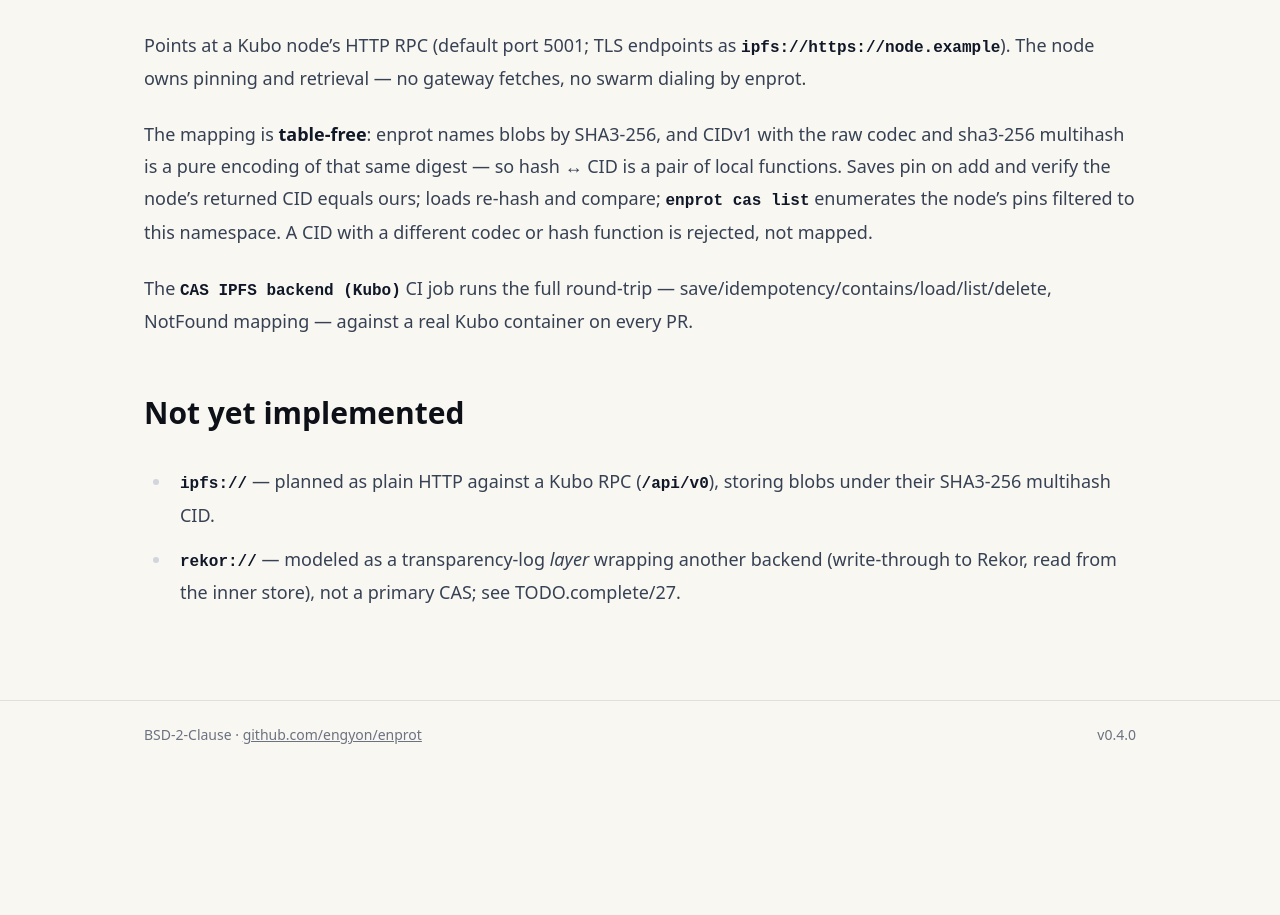
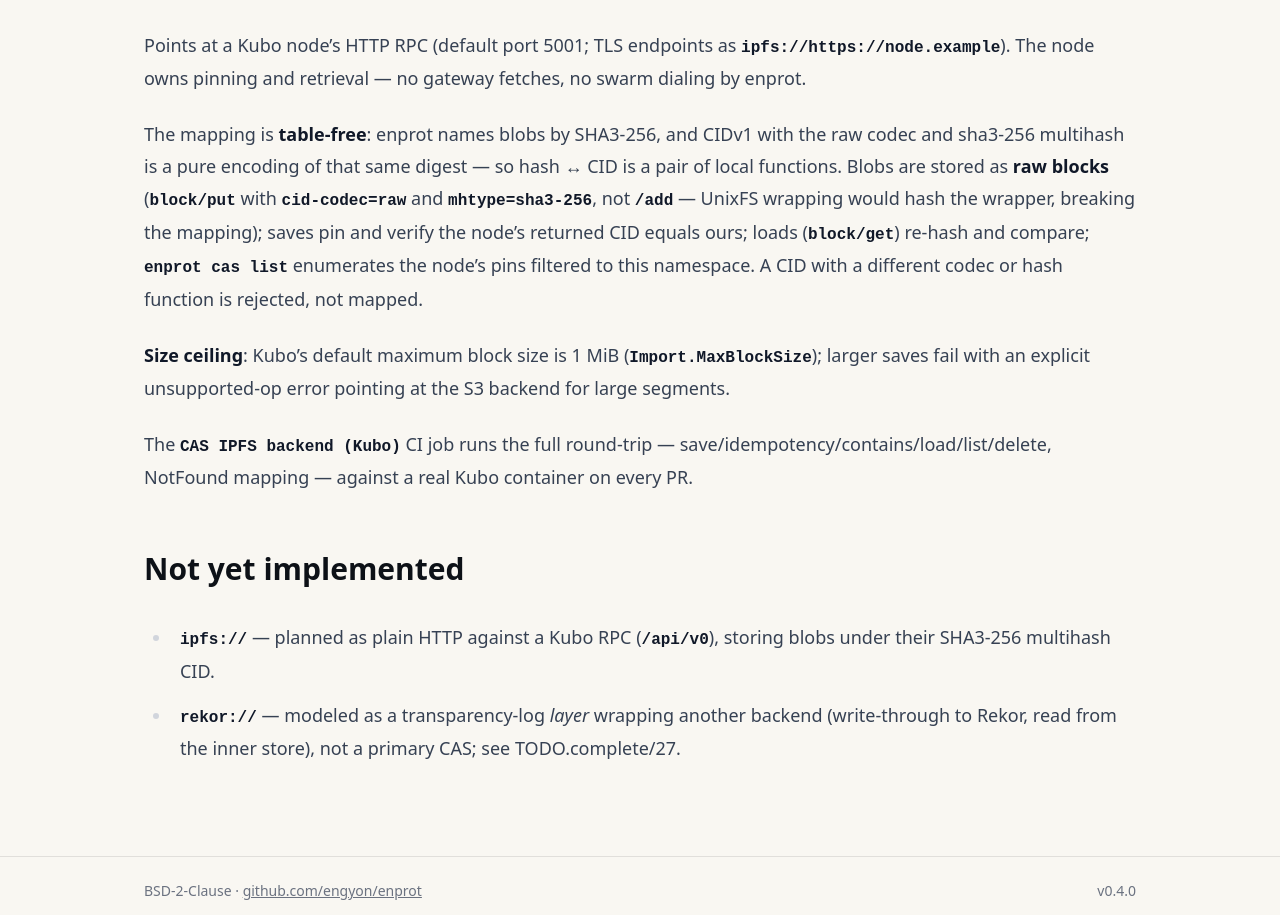
Before and after one commit to engyon/enprot, an Astro site in the folder docs/: page /docs/reference/cas-backends in a window 1280 px wide. Shown: the part 1988-2903 px from the top of the page. Before the commit the page ends 2757 px from the top, so only its background shows below. Built offline with nearby package versions, Linux system fonts and the light colour scheme; Astro itself is replaced by a stand-in of ours.

Commit message:
fix(cas-ipfs): raw blocks via block/put — /add wraps content in UnixFS, so its CID hashes the wrapper and can never equal the sha3-256 of the bytes; block/put with cid-codec=raw+mhtype=sha3-256 keeps the pure hash↔CID mapping, loads switch to block/get, and saves beyond Kubo's 1 MiB max block size fail loudly with a pointer to the s3 backend

```diff
--- a/docs/src/pages/docs/reference/cas-backends.md
+++ b/docs/src/pages/docs/reference/cas-backends.md
@@ -76,10 +76,17 @@
 The mapping is **table-free**: enprot names blobs by SHA3-256, and
 CIDv1 with the raw codec and sha3-256 multihash is a pure encoding
 of that same digest — so hash ↔ CID is a pair of local functions.
-Saves pin on add and verify the node's returned CID equals ours;
-loads re-hash and compare; `enprot cas list` enumerates the node's
-pins filtered to this namespace. A CID with a different codec or
-hash function is rejected, not mapped.
+Blobs are stored as **raw blocks** (`block/put` with
+`cid-codec=raw` and `mhtype=sha3-256`, not `/add` — UnixFS wrapping
+would hash the wrapper, breaking the mapping); saves pin and verify
+the node's returned CID equals ours; loads (`block/get`) re-hash
+and compare; `enprot cas list` enumerates the node's pins filtered
+to this namespace. A CID with a different codec or hash function is
+rejected, not mapped.
+
+**Size ceiling**: Kubo's default maximum block size is 1 MiB
+(`Import.MaxBlockSize`); larger saves fail with an explicit
+unsupported-op error pointing at the S3 backend for large segments.
 
 The `CAS IPFS backend (Kubo)` CI job runs the full round-trip —
 save/idempotency/contains/load/list/delete, NotFound mapping —
```
Also changed, not shown: 1 other file.
